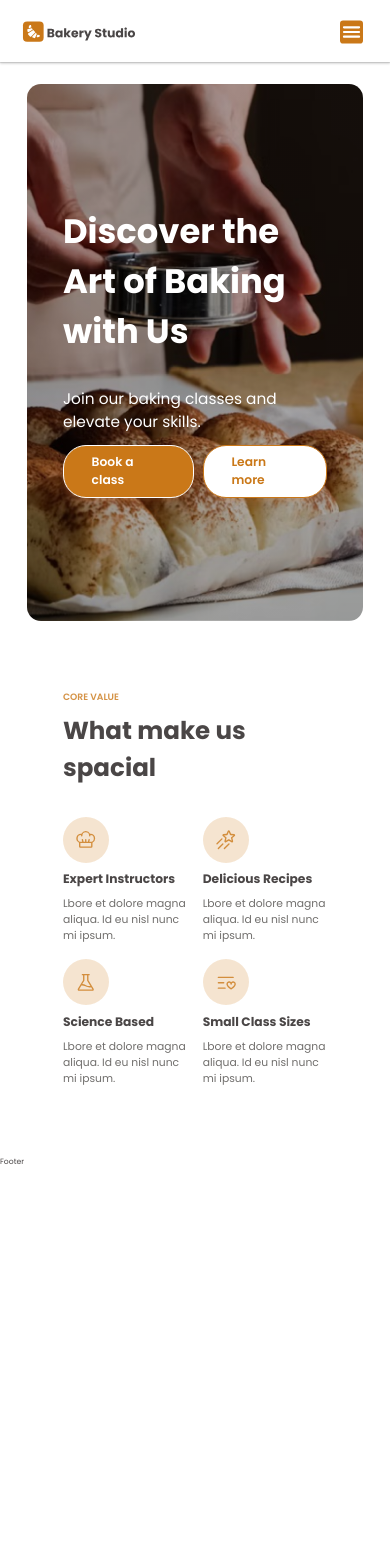
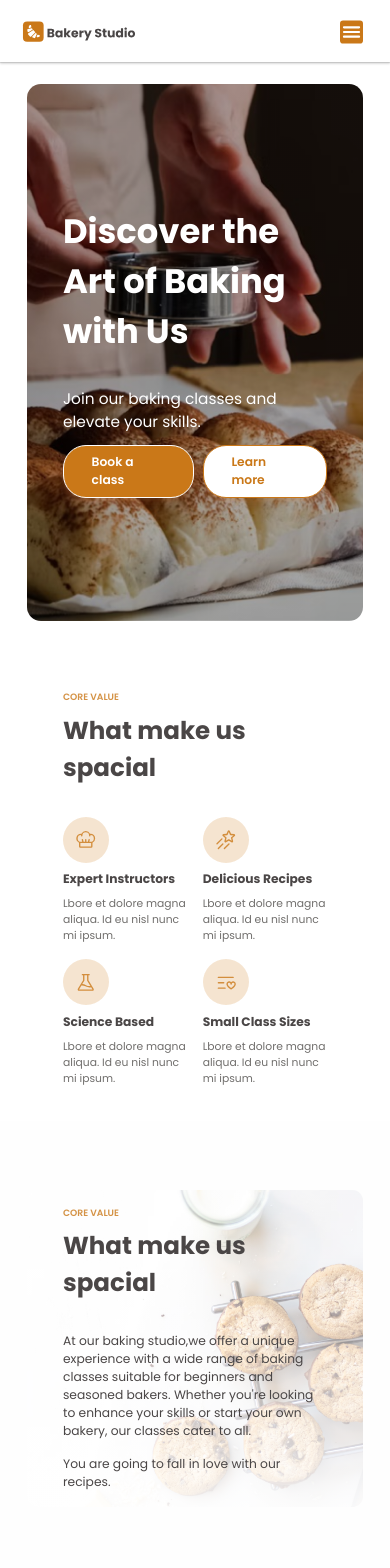
Before and after one commit to SukhontharatW/baking-studio, a React (Vite) app: page / in a window 390 px wide. Shown: the top 1568 px of the page. Before the commit the page ends 1168 px from the top, so only its background shows below. Built offline with nearby package versions, Linux system fonts and the light colour scheme.

Commit message:
add responsive About section

```diff
--- /dev/null
+++ b/src/components/About.jsx
@@ -0,0 +1,27 @@
+import aboutImg from "../image/about-img.png";
+function About() {
+  return (
+    <div className="about">
+      <div className="about__text">
+        <div className="heading">
+          <h3 className="heading--h3">CORE VALUE</h3>
+          <h2 className="heading--h2">What make us spacial</h2>
+        </div>
+        <p className="p__reg--normal">
+          At our baking studio,we offer a unique experience with a wide range of
+          baking classes suitable for beginners and seasoned bakers. Whether
+          you&apos;re looking to enhance your skills or start your own bakery,
+          our classes cater to all.
+        </p>
+        <p className="p__reg--normal about__message">
+          You are going to fall in love with our recipes.
+        </p>
+      </div>
+      <div className="about__image">
+        <img src={aboutImg} alt="" />
+      </div>
+    </div>
+  );
+}
+
+export default About;
--- a/src/components/Home.jsx
+++ b/src/components/Home.jsx
@@ -1,3 +1,4 @@
+import About from "./About";
 import Hero from "./Hero";
 import Value from "./Value";
 
@@ -14,6 +15,11 @@ function Home() {
           <Value />
         </div>
       </div>
+      <div className="container">
+        <div className="container__main bg__grey-2">
+          <About />
+        </div>
+      </div>
     </>
   );
 }
--- /dev/null
+++ b/src/styles/componentStyles/_about.scss
@@ -0,0 +1,53 @@
+@use "../global/" as *;
+
+.about {
+  width: 100%;
+  padding-left: 4.7rem;
+  border-radius: 1.4rem;
+
+  display: grid;
+  grid-template-columns: repeat(2, 1fr);
+  align-items: center;
+
+  @media (max-width: 800px) {
+    grid-template-columns: repeat(1, 1fr);
+    background-image: linear-gradient(
+        rgba($color-white, 0.4),
+        rgba($color-white, 0.6),
+        rgba($color-white, 0.9)
+      ),
+      url("/about-img.png");
+    background-position: top left;
+    background-repeat: no-repeat;
+    background-size: cover;
+
+    padding: 2rem 4.7rem;
+  }
+  & .heading {
+    display: flex;
+    flex-direction: column;
+    align-items: start;
+    justify-content: space-between;
+    gap: 1rem;
+    margin-bottom: 4rem;
+  }
+  &__message {
+    margin-top: 2rem;
+  }
+  &__image {
+    width: 100%;
+    border-top-right-radius: 1.4rem;
+    border-bottom-right-radius: 1.4rem;
+
+    & img {
+      width: 100%;
+      border-top-right-radius: 1.4rem;
+      border-bottom-right-radius: 1.4rem;
+      @media (max-width: 800px) {
+      }
+    }
+    @media (max-width: 800px) {
+      display: none;
+    }
+  }
+}
--- a/src/styles/componentStyles/_index.scss
+++ b/src/styles/componentStyles/_index.scss
@@ -1,3 +1,4 @@
 @forward "./nav";
 @forward "./hero";
 @forward "./value";
+@forward "./about";
--- a/src/styles/global/_base.scss
+++ b/src/styles/global/_base.scss
@@ -207,7 +207,7 @@ body {
     align-items: center;
     max-width: 144rem;
     margin: 0 auto;
-    padding: 0rem var(--space-side) 9rem var(--space-side);
+    padding: 0rem var(--space-side) 4.5rem var(--space-side);
   }
   &__fix {
     width: 100%;
```
Also changed, not shown: public/about-img.png (added), src/image/about-img.png (added).
